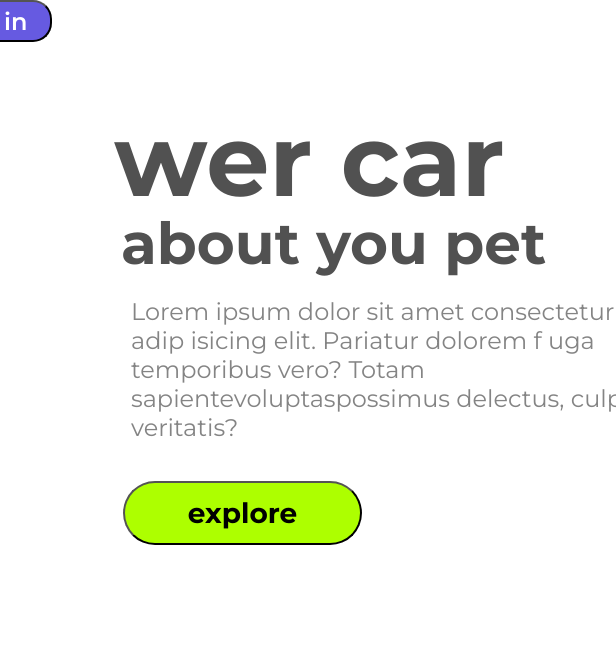
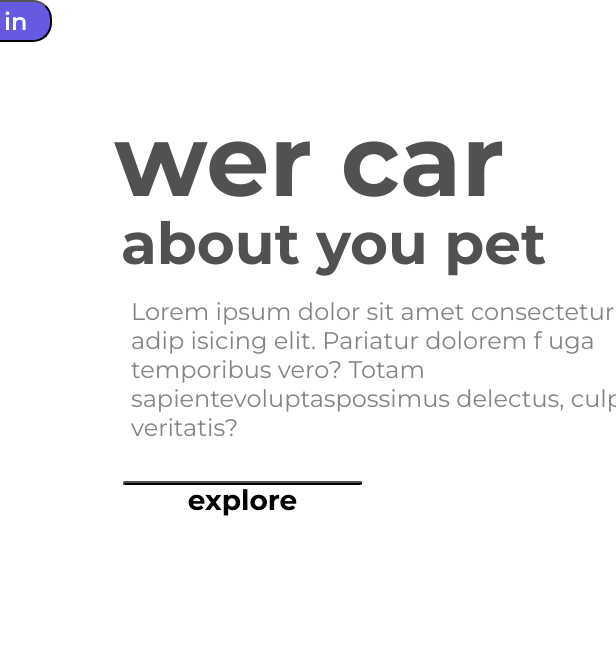
Before and after one commit to HIURY14/primeiro-projeto, a plain HTML site: page index.html in a window 1280 px wide. Shown: the top 658 px of the page, 664-1280 px from the left. Drawn offline with Linux system fonts and the light colour scheme.

Commit message:
alteraçao no titulo e no css

```diff
--- a/index.html
+++ b/index.html
@@ -8,7 +8,7 @@
     <link rel="stylesheet" href="./styles.css">
     <link href="https://fonts.googleapis.com/css2?family=Montserrat:ital,wght@0,400;0,600;0,700;0,900;1,500&family=Oswald&display=swap"
     rel="stylesheet">
-    <title>projeto pet cachoro</title>
+    <title>projeto pet</title>
 </head>
 <body>
 
--- a/styles.css
+++ b/styles.css
@@ -73,7 +73,7 @@ p{
     Line-height:34px;
     color:#000000;
     Width:239px;
-    Height:64px
+    Height:0.64px
 }
 
 
```
